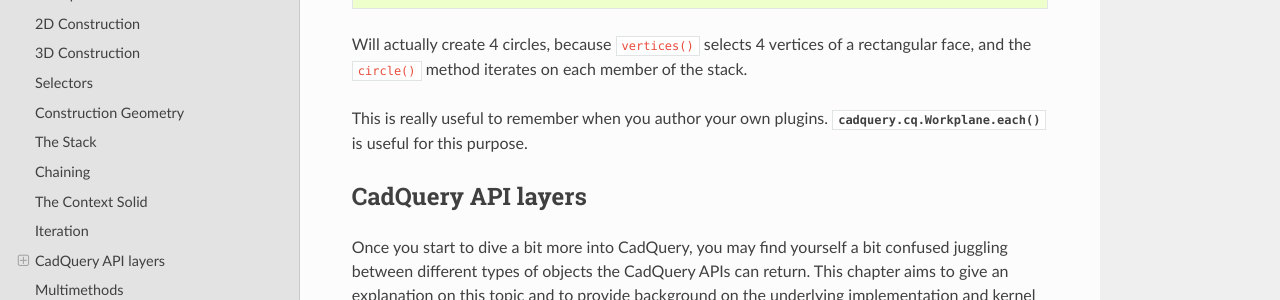
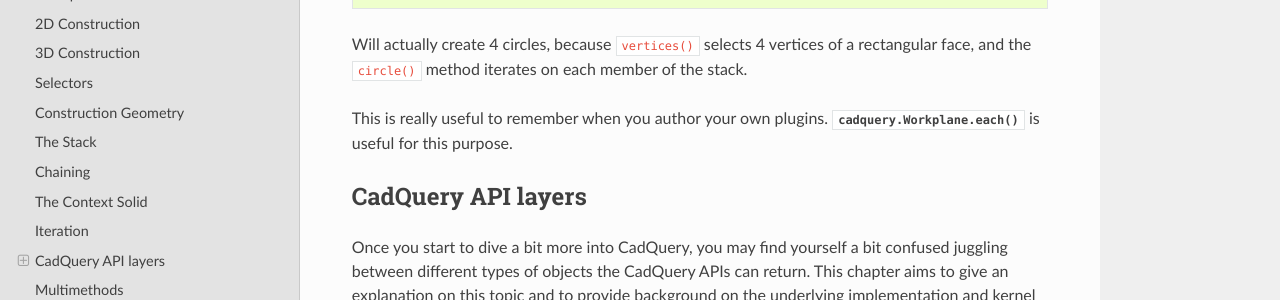
Before and after one commit to CadQuery/cadquery, a Sphinx documentation site: the page built from doc/primer.rst, in a window 1280 px wide and 900 px high, scrolled down 3580 px. Shown: the part 147-447 px from the top of the window. Built offline with Sphinx 7.4.7 and the Read the Docs theme 2.0.0, drawn with Linux system fonts in a browser that asks for light colours.

```diff
--- a/doc/primer.rst
+++ b/doc/primer.rst
@@ -166,7 +166,7 @@ For example, this::
 Will actually create 4 circles, because ``vertices()`` selects 4 vertices of a rectangular face, and the ``circle()`` method
 iterates on each member of the stack.
 
-This is really useful to remember  when you author your own plugins. :py:meth:`cadquery.cq.Workplane.each` is useful for this purpose.
+This is really useful to remember  when you author your own plugins. :py:meth:`cadquery.Workplane.each` is useful for this purpose.
 
 CadQuery API layers
 ---------------------------
```
Also changed, not shown: other parts of doc/primer.rst (+2 -0 lines).
